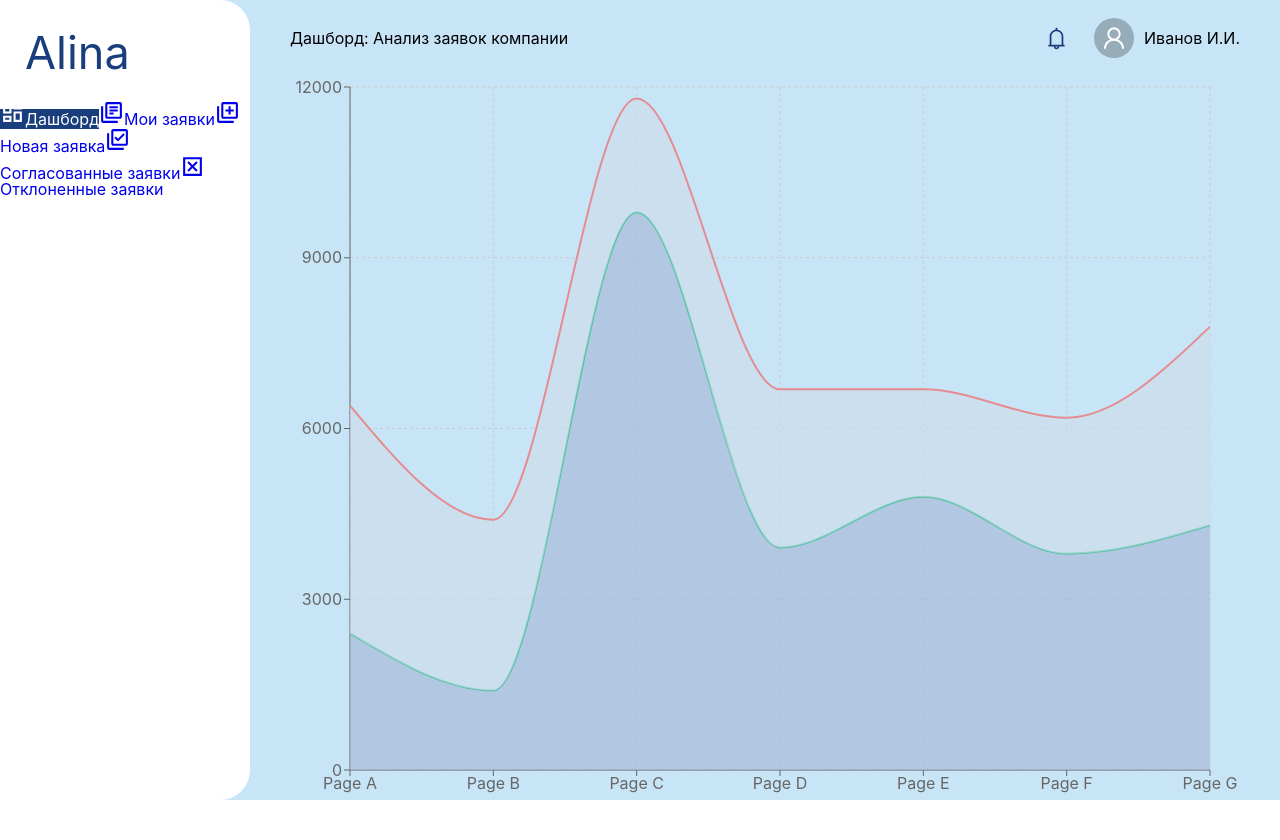
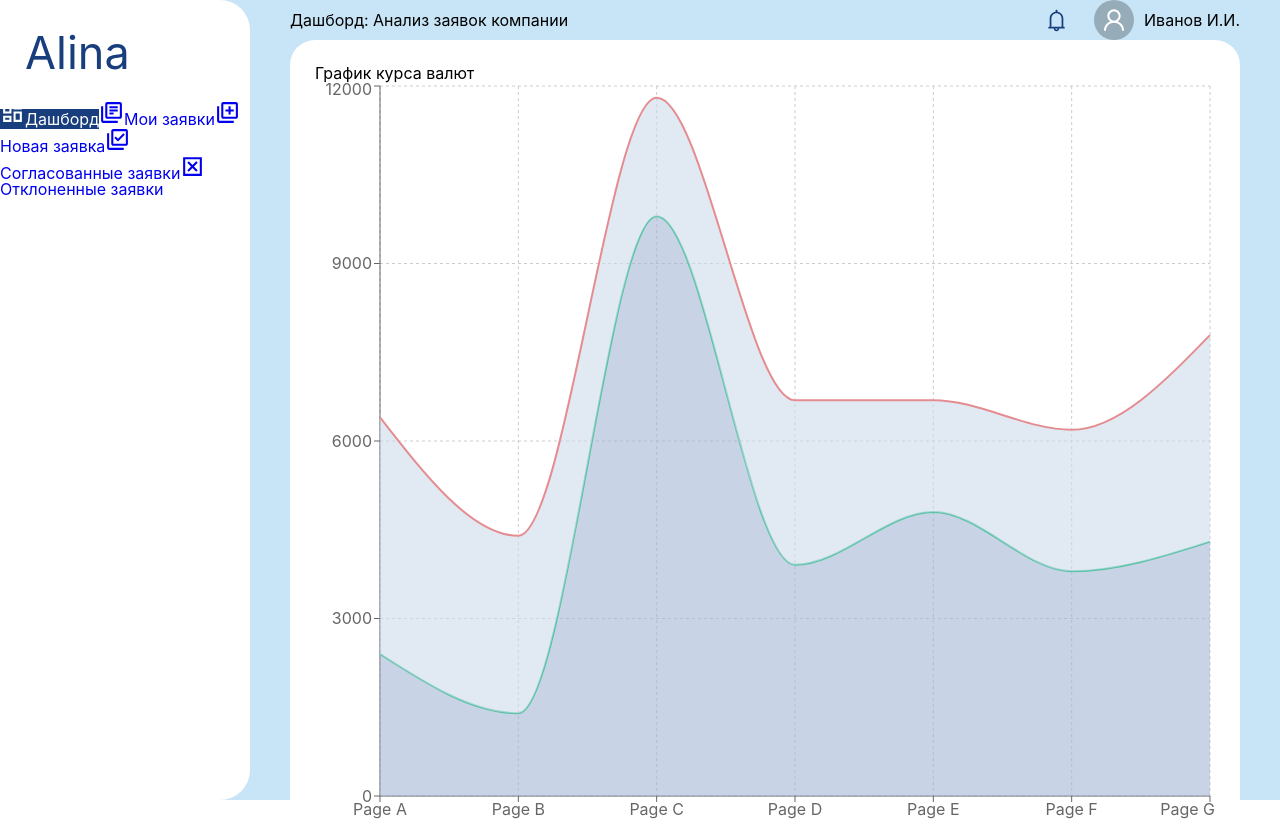
Before and after one commit to ZetBaur/alina, a React (Vite) app: page / in a window 1280 px wide. Before the commit the page ends 802 px from the top, so only its background shows below. Built offline with nearby package versions, Linux system fonts and the light colour scheme.

Commit message:
chart wrapper

```diff
--- /dev/null
+++ b/src/components/Chart.module.scss
@@ -0,0 +1,7 @@
+.chart {
+  background: #fff;
+  padding: 25px;
+  border-radius: 25px;
+  width: 100%;
+  height: 100%;
+}
--- a/src/components/Chart.tsx
+++ b/src/components/Chart.tsx
@@ -1,3 +1,5 @@
+import styles from './Chart.module.scss';
+
 import {
   AreaChart,
   Area,
@@ -7,22 +9,15 @@ import {
   Tooltip,
   ResponsiveContainer,
 } from 'recharts';
+
 import { data } from '../data/chart.data';
 
 function Chart() {
   return (
+    <div className={styles.chart}>
+      <div>График курса валют</div>
       <ResponsiveContainer width='100%' height='100%'>
-      <AreaChart
-        width={500}
-        height={400}
-        data={data}
-        margin={{
-          top: 10,
-          right: 30,
-          left: 0,
-          bottom: 0,
-        }}
-      >
+        <AreaChart width={500} height={400} data={data}>
           <CartesianGrid strokeDasharray='3 3' />
           <XAxis dataKey='name' />
           <YAxis />
@@ -46,6 +41,7 @@ function Chart() {
           />
         </AreaChart>
       </ResponsiveContainer>
+    </div>
   );
 }
 
```
Lines whose indentation alone changed are shown as unchanged.
